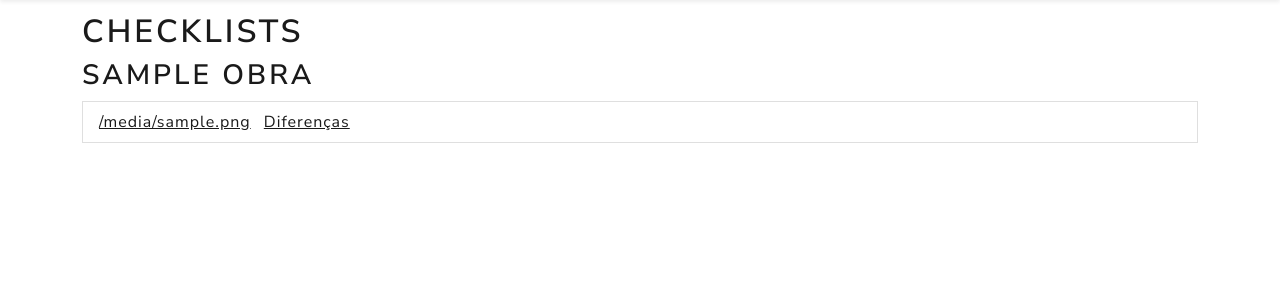
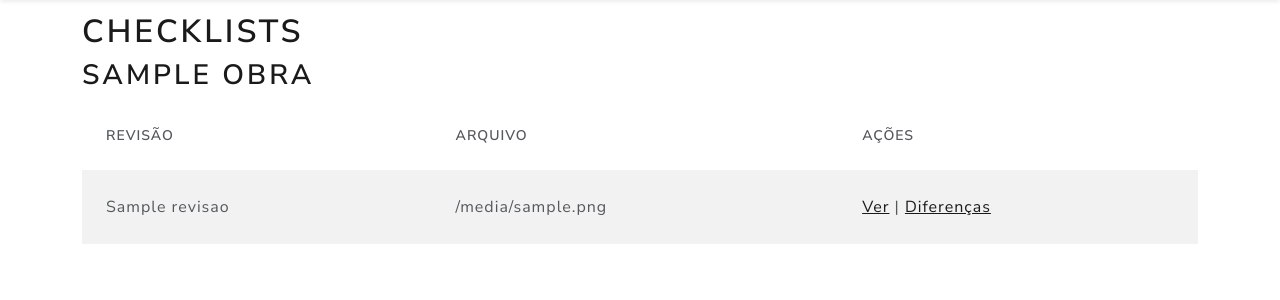
Before and after one commit to Murillozo/Checklist-Estoque, a Flask app: template site/projetista/templates/checklist_list.html in a window 1280 px wide. Shown: the part 75-375 px from the top of the page. Run offline with Flask 3, Linux system fonts and the light colour scheme; the template is opened without the code that fills it: most values are stand-ins (such as "Sample title", 1, 10 or a date in 2020); parts of the project's set-up code (start-up, migrations or seed data) failed here and were passed over; some libraries are stand-ins or nearby versions.

Commit message:
Enumerate checklist items and revisions

```diff
--- a/site/projetista/templates/checklist_list.html
+++ b/site/projetista/templates/checklist_list.html
@@ -6,16 +6,29 @@
 {% if projetos %}
   {% for obra, arquivos in projetos.items() %}
   <h2>{{ obra }}</h2>
-  <ul class="list-group mb-4">
-    {% for arq in arquivos %}
-    <li class="list-group-item">
-      <a href="{{ url_for('projetista.checklist_view', filename=arq.filename) }}">{{ arq.filename }}</a>
-      {% if arq.diff %}
-      <a class="ms-2" href="{{ url_for('projetista.checklist_diff', filename=arq.filename) }}">Diferenças</a>
-      {% endif %}
-    </li>
-    {% endfor %}
-  </ul>
+  <table class="table table-striped mb-4">
+    <thead>
+      <tr>
+        <th>Revisão</th>
+        <th>Arquivo</th>
+        <th>Ações</th>
+      </tr>
+    </thead>
+    <tbody>
+      {% for arq in arquivos %}
+      <tr>
+        <td>{{ arq.revisao }}</td>
+        <td>{{ arq.filename }}</td>
+        <td>
+          <a href="{{ url_for('projetista.checklist_view', filename=arq.filename) }}">Ver</a>
+          {% if arq.diff %}
+          | <a href="{{ url_for('projetista.checklist_diff', filename=arq.filename) }}">Diferenças</a>
+          {% endif %}
+        </td>
+      </tr>
+      {% endfor %}
+    </tbody>
+  </table>
   {% endfor %}
 {% else %}
 <p>Nenhum checklist disponível.</p>
--- a/site/projetista/templates/checklist_view.html
+++ b/site/projetista/templates/checklist_view.html
@@ -7,9 +7,14 @@
 <p><strong>Ano:</strong> {{ dados.ano }}</p>
 <p><strong>Suprimento:</strong> {{ dados.suprimento }}</p>
 
+{% if prev_filename %}
+<p><a href="{{ url_for('projetista.checklist_diff', filename=filename) }}">Comparar com revisão anterior</a></p>
+{% endif %}
+
 <table class="table table-striped">
   <thead>
     <tr>
+      <th>#</th>
       <th>Pergunta</th>
       <th>Resposta</th>
     </tr>
@@ -17,6 +22,7 @@
   <tbody>
     {% for item in dados.itens %}
     <tr>
+      <td>{{ loop.index }}</td>
       <td>{{ item.pergunta }}</td>
       <td>{{ item.resposta | join(', ') }}</td>
     </tr>
```
Also changed, not shown: site/projetista/__init__.py (+18 -3 lines).
